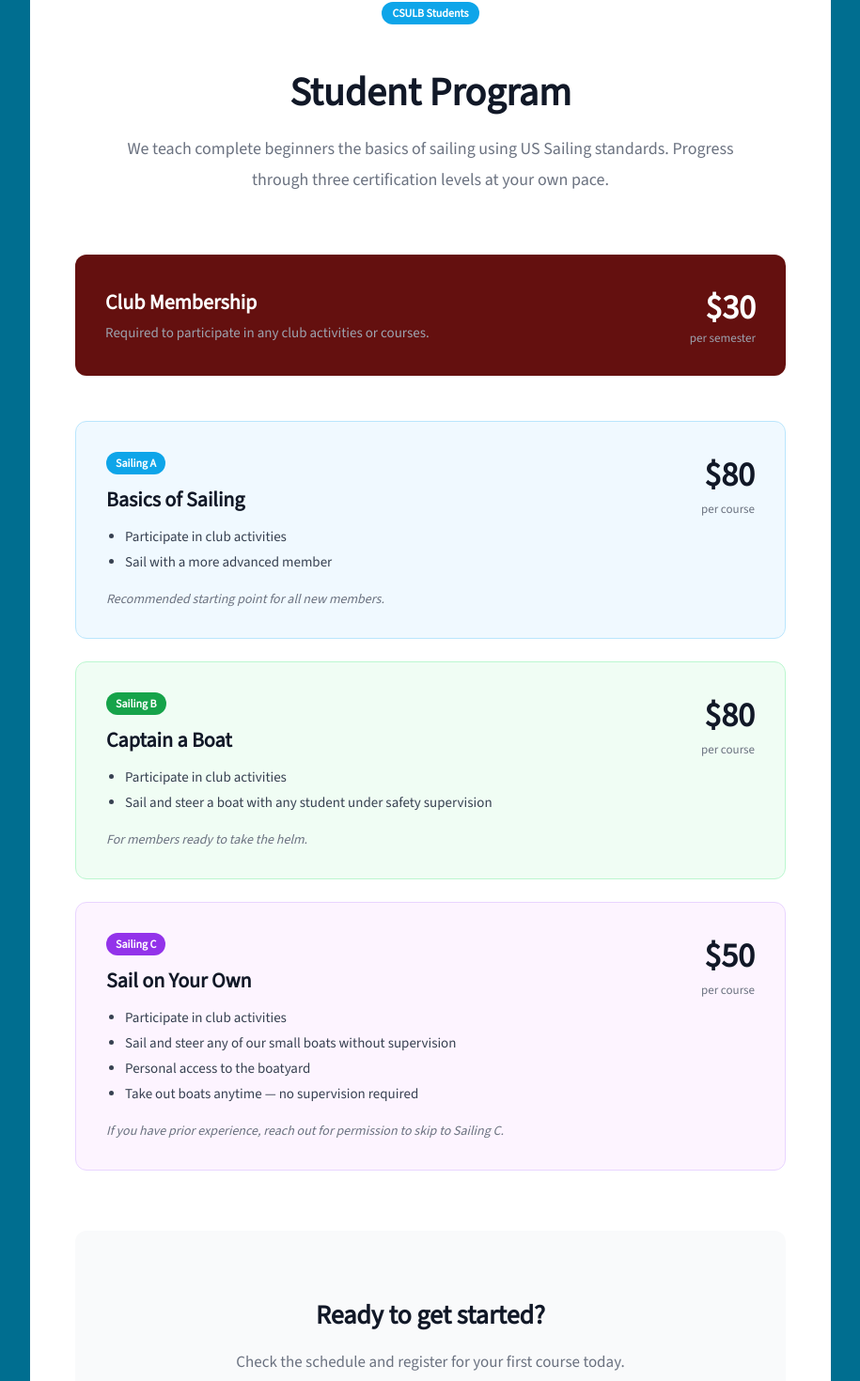
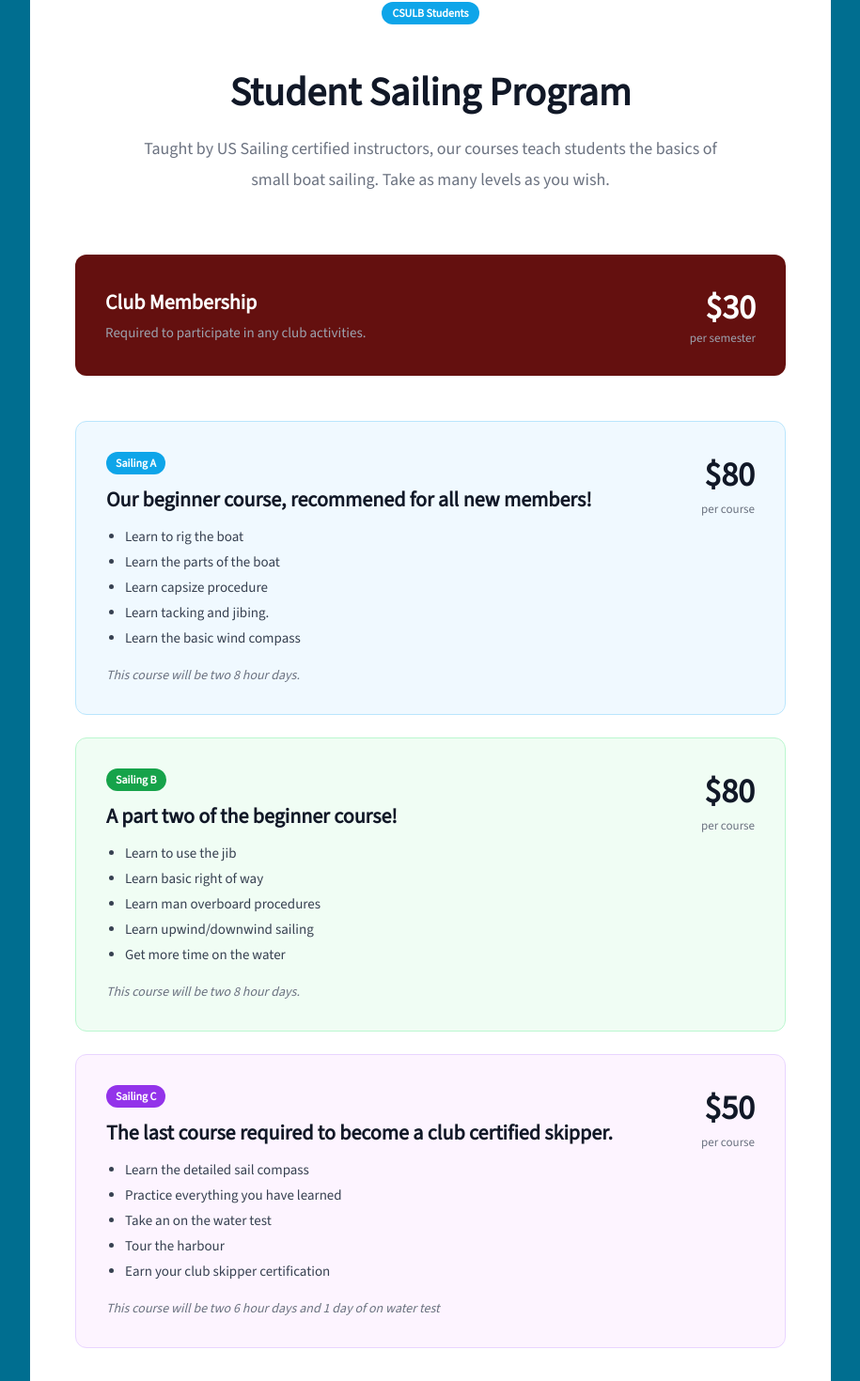
Before and after one commit to InpErros/navis-velata, a Next.js app: page /learn-to-sail/student in a window 1280 px wide. Shown: the part 447-1917 px from the top of the page at 94% size, without its empty margins (182-1097 px from the left). Built offline with nearby package versions, Linux system fonts and the light colour scheme; a web font is replaced by a local one.

Commit message:
cleaned up learn 2 sail programs

```diff
--- a/app/learn-to-sail/student/page.js
+++ b/app/learn-to-sail/student/page.js
@@ -6,36 +6,43 @@ const courses = [
   {
     level: 'Sailing A',
     price: '$80',
-    tagline: 'Basics of Sailing',
+    tagline: 'Our beginner course, recommened for all new members!',
     perks: [
-      'Participate in club activities',
-      'Sail with a more advanced member',
+      'Learn to rig the boat',
+      'Learn the parts of the boat',
+      'Learn capsize procedure',
+      'Learn tacking and jibing.',
+      'Learn the basic wind compass',
     ],
-    note: 'Recommended starting point for all new members.',
+    note: 'This course will be two 8 hour days.',
     color: { bg: '#f0f9ff', border: '#bae6fd', tag: '#0ea5e9' },
   },
   {
     level: 'Sailing B',
     price: '$80',
-    tagline: 'Captain a Boat',
+    tagline: 'A part two of the beginner course!',
     perks: [
-      'Participate in club activities',
-      'Sail and steer a boat with any student under safety supervision',
+      'Learn to use the jib',
+      'Learn basic right of way',
+      'Learn man overboard procedures',
+      'Learn upwind/downwind sailing',
+      'Get more time on the water',
     ],
-    note: 'For members ready to take the helm.',
+    note: 'This course will be two 8 hour days.',
     color: { bg: '#f0fdf4', border: '#bbf7d0', tag: '#16a34a' },
   },
   {
     level: 'Sailing C',
     price: '$50',
-    tagline: 'Sail on Your Own',
+    tagline: 'The last course required to become a club certified skipper.',
     perks: [
-      'Participate in club activities',
-      'Sail and steer any of our small boats without supervision',
-      'Personal access to the boatyard',
-      'Take out boats anytime — no supervision required',
+      'Learn the detailed sail compass',
+      'Practice everything you have learned',
+      'Take an on the water test',
+      'Tour the harbour',
+      'Earn your club skipper certification',
     ],
-    note: 'If you have prior experience, reach out for permission to skip to Sailing C.',
+    note: 'This course will be two 6 hour days and 1 day of on water test',
     color: { bg: '#fdf4ff', border: '#e9d5ff', tag: '#9333ea' },
   },
 ];
@@ -72,10 +79,10 @@ export default function StudentProgram() {
           }}>
             CSULB Students
           </span>
-          <h1 style={{ fontSize: '42px', fontWeight: '700', marginBottom: '16px' }}>Student Program</h1>
+          <h1 style={{ fontSize: '42px', fontWeight: '700', marginBottom: '16px' }}>Student Sailing Program</h1>
           <p style={{ fontSize: '18px', color: '#6b7280', lineHeight: '1.8', maxWidth: '650px', margin: '0 auto' }}>
-            We teach complete beginners the basics of sailing using US Sailing standards.
-            Progress through three certification levels at your own pace.
+            Taught by US Sailing certified instructors, our courses teach students the basics of small boat sailing.
+            Take as many levels as you wish.
           </p>
         </div>
 
@@ -95,7 +102,7 @@ export default function StudentProgram() {
           <div>
             <h2 style={{ fontSize: '22px', fontWeight: '700', margin: '0 0 8px' }}>Club Membership</h2>
             <p style={{ fontSize: '15px', color: '#9ca3af', margin: 0 }}>
-              Required to participate in any club activities or courses.
+              Required to participate in any club activities.
             </p>
           </div>
           <div style={{ textAlign: 'right' }}>
@@ -162,7 +169,7 @@ export default function StudentProgram() {
         }}>
           <h2 style={{ fontSize: '28px', fontWeight: '700', marginBottom: '12px' }}>Ready to get started?</h2>
           <p style={{ fontSize: '17px', color: '#6b7280', marginBottom: '32px', lineHeight: '1.8' }}>
-            Check the schedule and register for your first course today.
+            Check our course schedule and register today!
           </p>
           <RegistrationModal />
         </div>
```
Also changed, not shown: app/learn-to-sail/public/page.js (+10 -12 lines).
